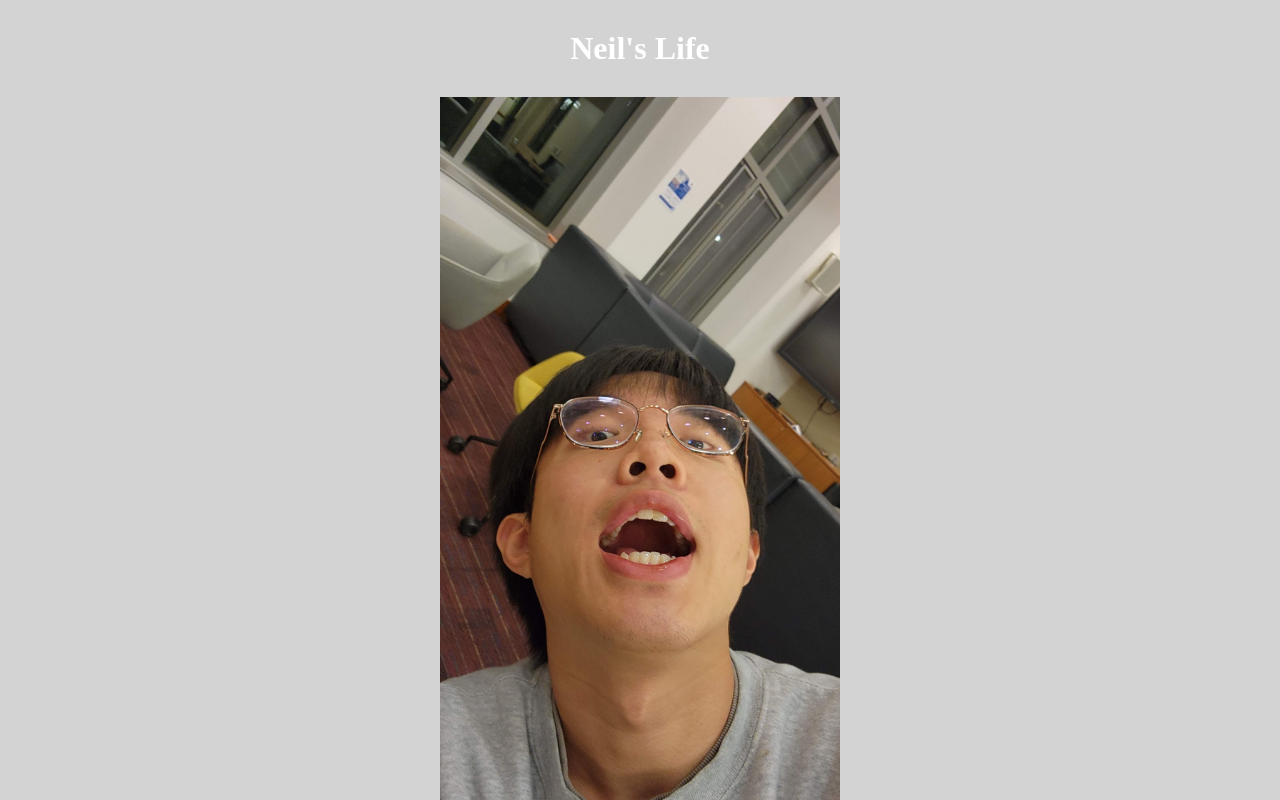
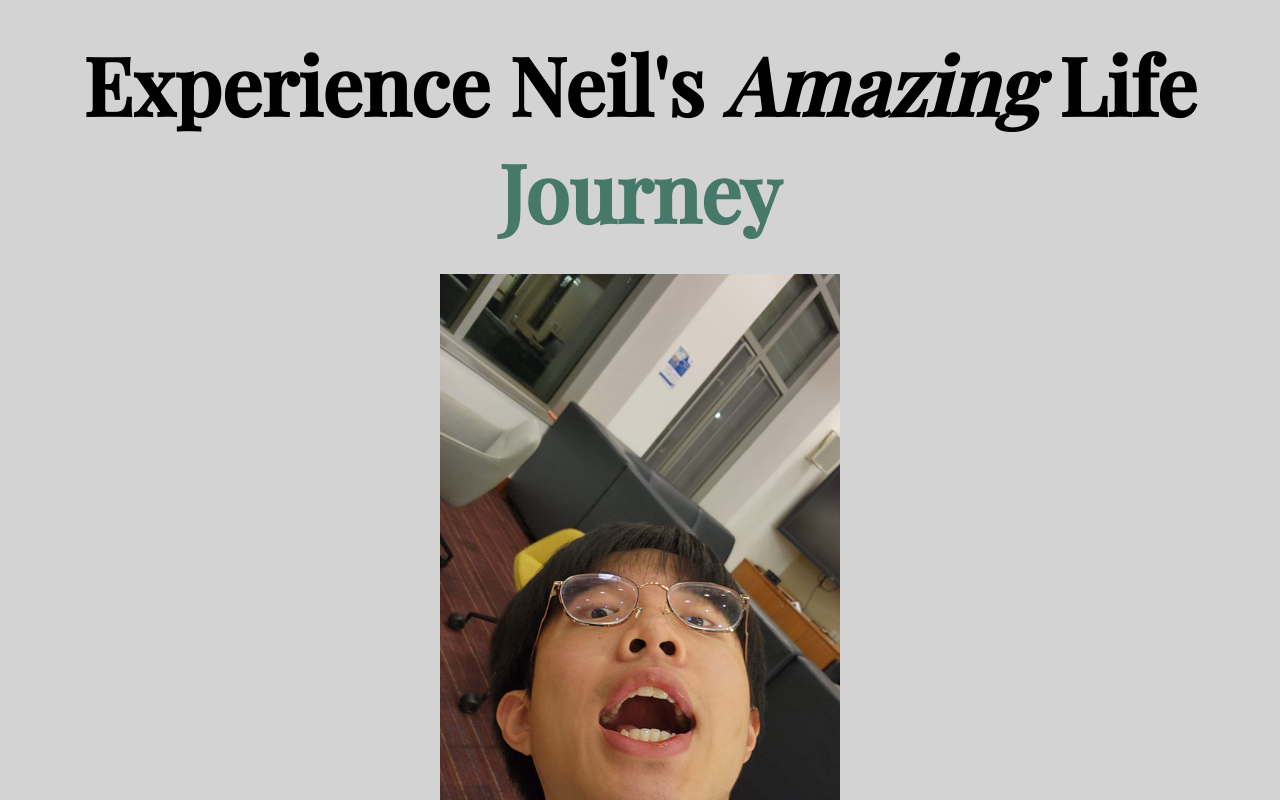
Before and after one commit to neil-zt/neil-zt.github.io, a plain HTML site: page box.html in a window 1280 px wide. Shown: the top 800 px of the page. Drawn offline with nearby package versions, Linux system fonts and the light colour scheme.

```diff
--- a/box.html
+++ b/box.html
@@ -24,7 +24,8 @@
     }
 </script>
 <body>
-    <h1>Neil's Life</h1>
+
+    <h1>Experience Neil's <i>Amazing</i> Life <span>Journey</span></h1>
 
     <img src="me.jpg"></img>
 
@@ -38,6 +39,12 @@
     <div class="shape" onclick="lottery()">Lottery</div>
 </body>
 <style>
+    @import url('https://fonts.googleapis.com/css2?family=Playfair+Display:wght@500&display=swap');
+</style>
+<style>
+    a{
+        text-decoration: none;
+    }
     img{
         width: 400px;
         display: block;
@@ -46,11 +53,20 @@
     body{
         background-color: lightgray;
         color: white;
+        background-image: url(mountains.png);
+        background-repeat: no-repeat;
+        background-position: 0 bottom;
+        background-size: 100%;
     }
     h1{
-        color: white;
+        color: black;
         text-align: center;
         margin: 30px;
+        font-size: 80px;
+        font-family: 'Playfair Display', serif;
+    }
+    span{
+        color: rgb(70, 121, 105);
     }
     .shape {
         color: white;
```
Also changed, not shown: mountains.png (added), 1 other file.
